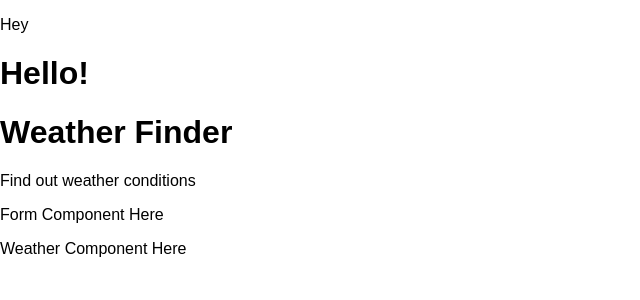
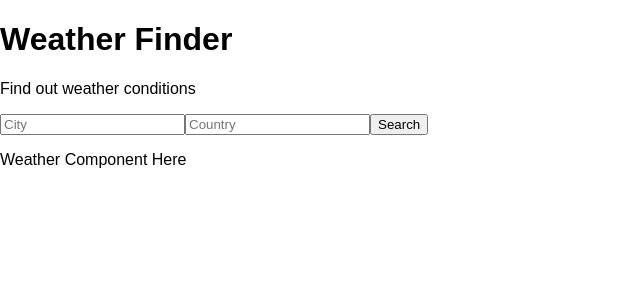
Before and after one commit to bluescorpx93/hm-reactweather-yt, a React (Create React App) app: page / in a window 1280 px wide. Shown: the top 300 px of the page, without its empty margins (0-640 px from the left). Built offline with nearby package versions, Linux system fonts and the light colour scheme; the HTML template or start-up script is replaced by a standard one.

Commit message:
create form

```diff
--- a/src/App.js
+++ b/src/App.js
@@ -15,8 +15,6 @@ class App extends React.Component{
   render(){
     return(
       <div>
-        <p>Hey</p>
-        <h1> Hello! </h1>
         <Titles/>
         <Form/>
         <Weather />
--- a/src/components/Form.js
+++ b/src/components/Form.js
@@ -4,7 +4,11 @@ class Form extends React.Component{
 	render(){
 		return(
 			<div>
-				<p>Form Component Here</p>
+				<form>
+					<input type='text' name='city' placeholder='City' />
+					<input type='text' name='country' placeholder='Country' />
+					<button type='submit'> Search </button>
+				</form>
 			</div>
 		);
 	}
```
